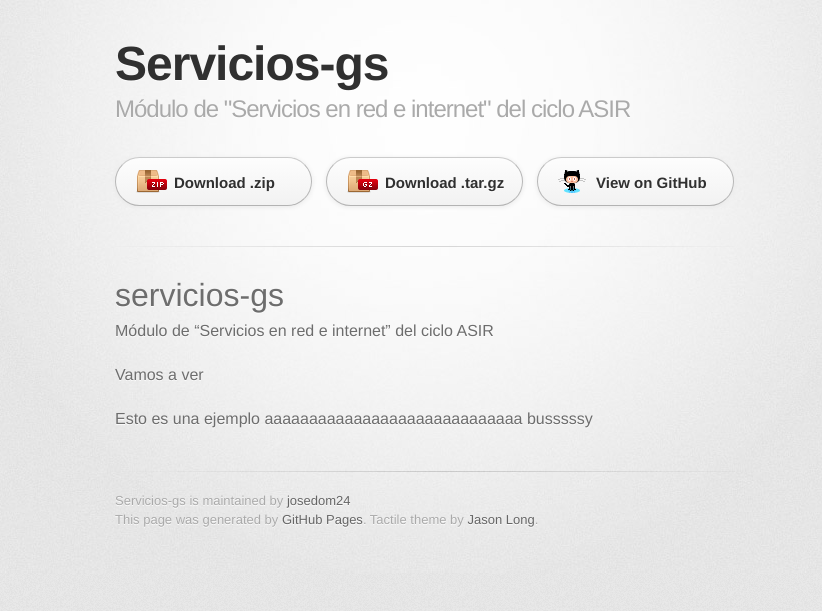
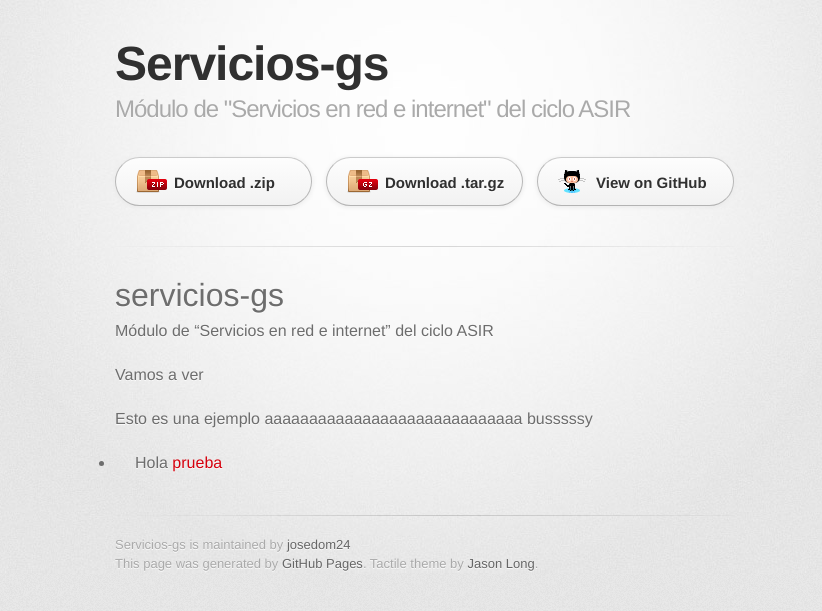
Before and after one commit to josedom24/servicios-gs, a Jekyll site: the page built from index.md, in a window 1280 px wide. Shown: the top 611 px of the page, without its empty margins (215-1037 px from the left). Built offline with Jekyll 4.4.1, drawn with Linux system fonts in a browser that asks for light colours; some web fonts are replaced.

Commit message:
Sync README.md in master branch to index.md in gh-pages

```diff
--- a/index.md
+++ b/index.md
@@ -11,3 +11,7 @@ Vamos a ver
 Esto es una ejemplo
 aaaaaaaaaaaaaaaaaaaaaaaaaaaaa
 busssssy
+
+
+* Hola
+[prueba](prueba)
```
